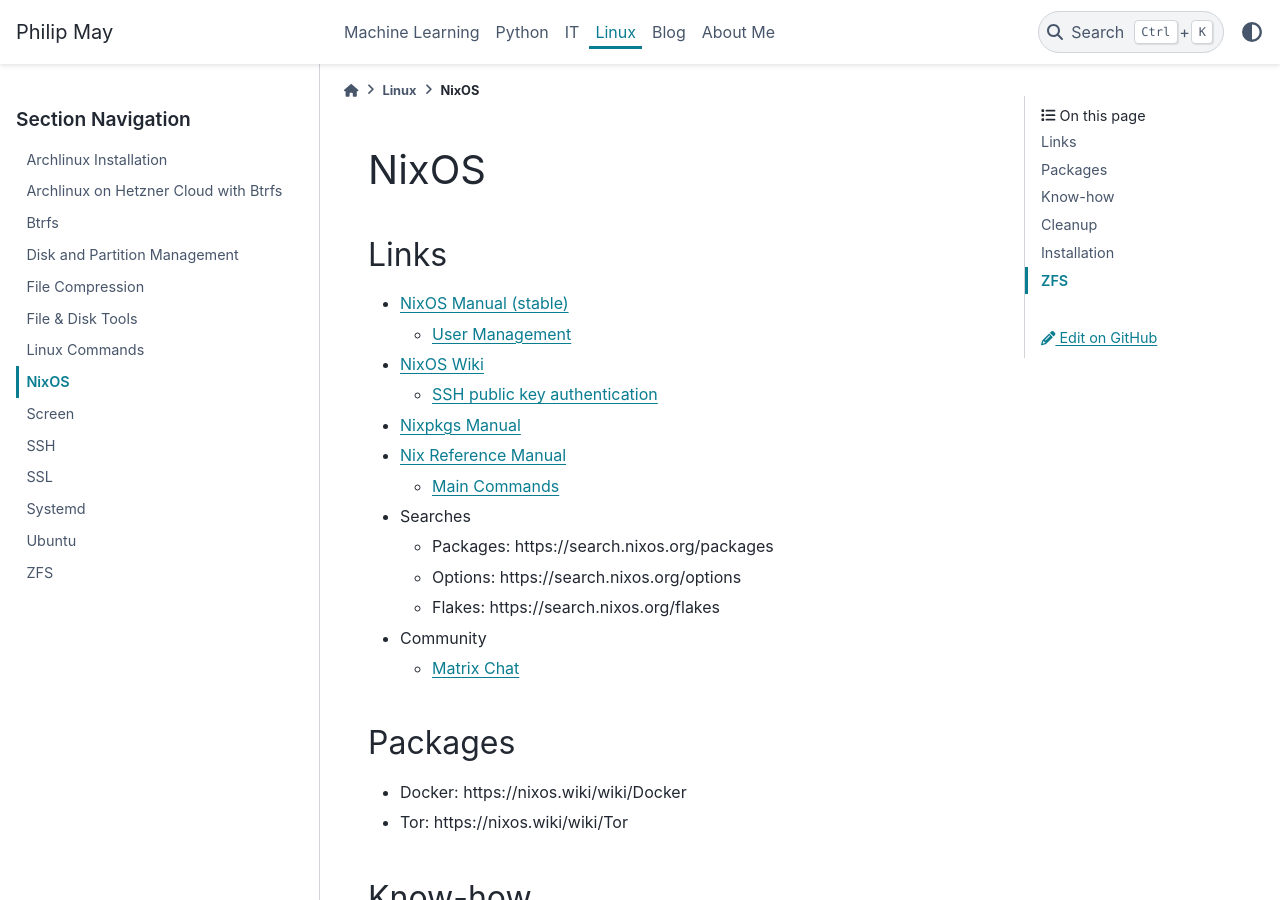
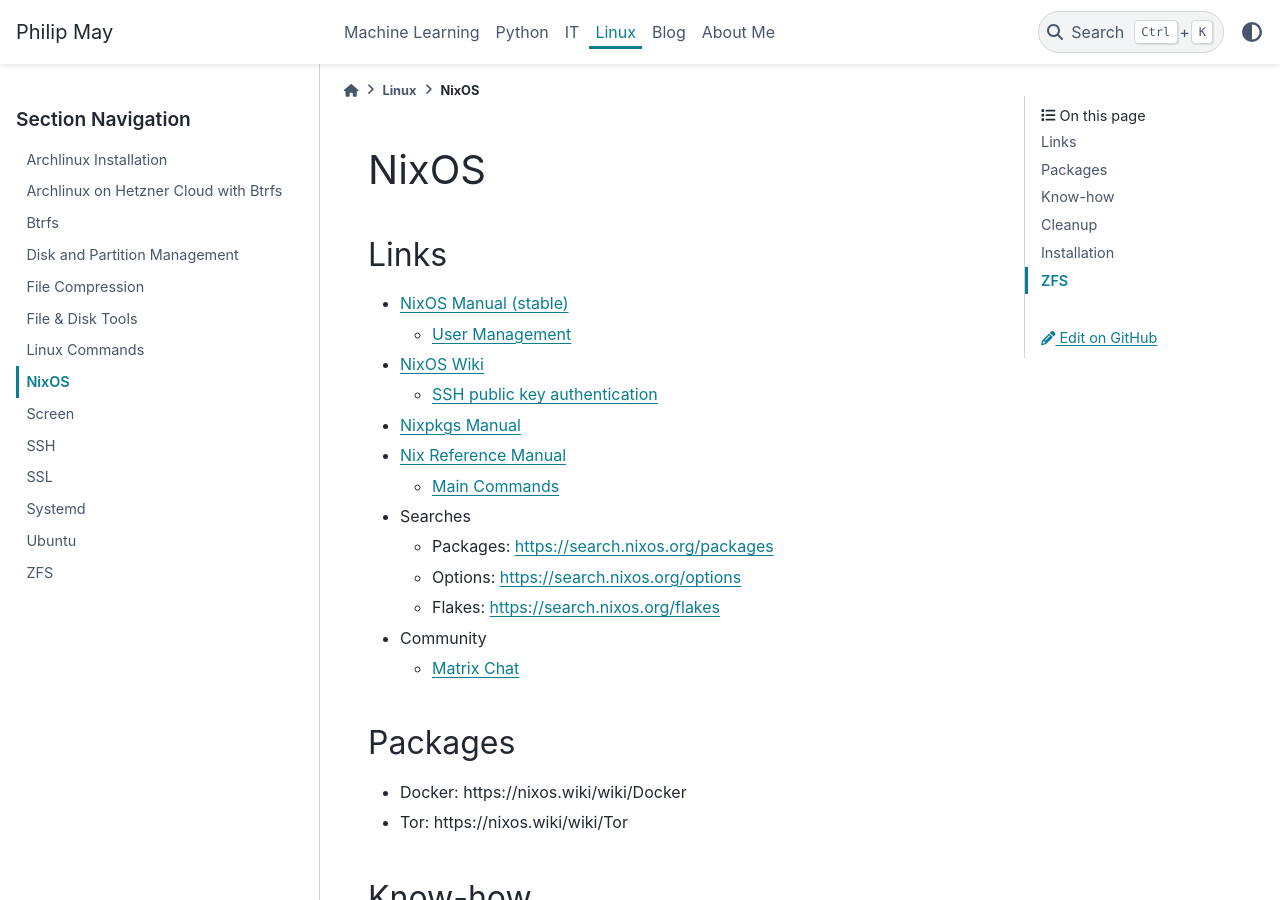
Before and after one commit to PhilipMay/PhilipMay_org, a Sphinx documentation site: the page built from source/linux/nixos.md, in a window 1280 px wide and 900 px high. Built offline with Sphinx 7.4.7 and the PyData theme 0.15.4, drawn with Linux system fonts in a browser that asks for light colours; comment, search, counter and statistics services are not loaded.

```diff
--- a/source/linux/nixos.md
+++ b/source/linux/nixos.md
@@ -10,9 +10,9 @@
 - [Nix Reference Manual](https://nixos.org/manual/nix/stable/)
   - [Main Commands](https://nixos.org/manual/nix/stable/command-ref/main-commands#main-commands)
 - Searches
-  - Packages: https://search.nixos.org/packages
-  - Options: https://search.nixos.org/options
-  - Flakes: https://search.nixos.org/flakes
+  - Packages: <https://search.nixos.org/packages>
+  - Options: <https://search.nixos.org/options>
+  - Flakes: <https://search.nixos.org/flakes>
 - Community
   - [Matrix Chat](https://matrix.to/#/#community:nixos.org)
 
```
